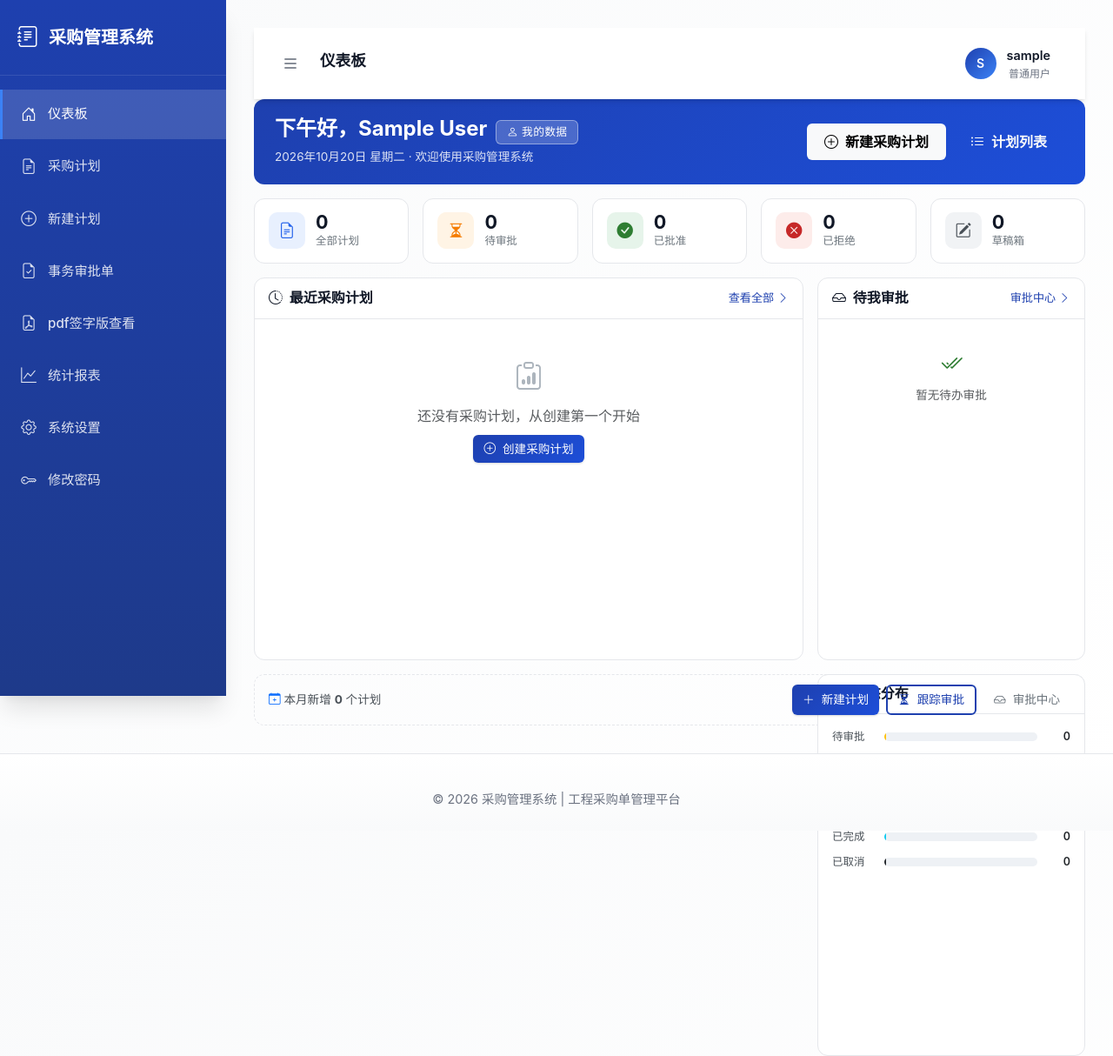
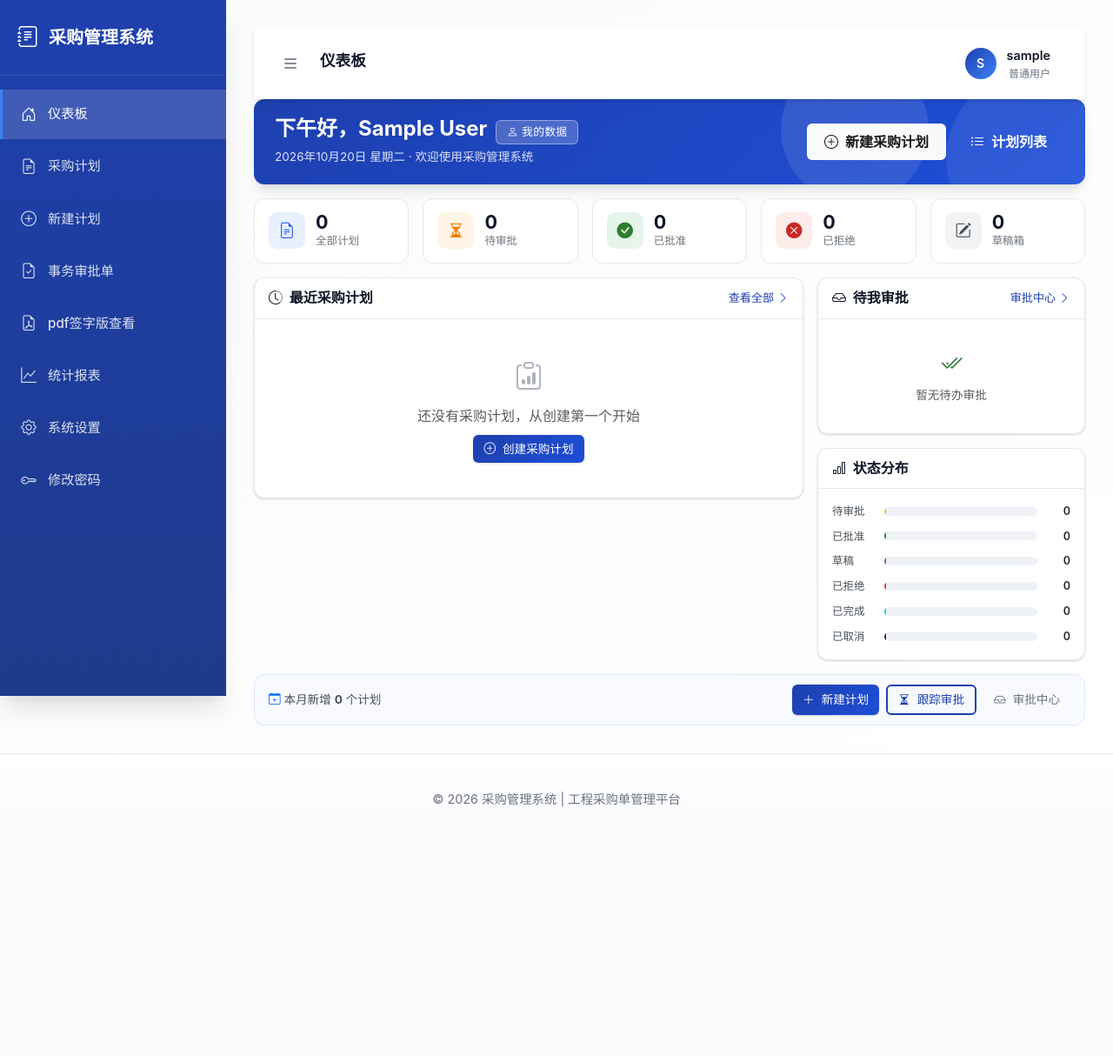
Before and after one commit to qianqianjie-999/procurement_v1.0, a Flask app: page / in a window 1280 px wide. Shown: the whole page at 87% size. After the commit the page ends 928 px from the top, so only its background shows below. Run offline with Flask 3, Linux system fonts and the light colour scheme; the visitor is signed in with stand-in values (Sample User, id 1); data comes from the database, SQL or seed files in the repository; data that the repository does not hold is empty; some libraries are stand-ins or nearby versions; some web fonts are replaced.

Commit message:
美化仪表板布局：修复右栏面板被拉伸错位，横幅加装饰与阴影
- dash-panel 移除 height:100%，状态分布紧贴待我审批下方，不再与摘要条错行
- 欢迎横幅加半透明圆形装饰和阴影，条形图加过渡动画
- 底部摘要条改浅蓝底色

Co-Authored-By: Claude Sonnet 4.6 noreply@anthropic.com

```diff
--- a/app/templates/main/dashboard.html
+++ b/app/templates/main/dashboard.html
@@ -8,6 +8,8 @@
 <style>
     /* 欢迎横幅 */
     .dash-hero {
+        position: relative;
+        overflow: hidden;
         background: linear-gradient(135deg, var(--primary-blue) 0%, var(--primary-blue-dark) 100%);
         border-radius: var(--radius-lg);
         color: #fff;
@@ -18,6 +20,29 @@
         align-items: center;
         flex-wrap: wrap;
         gap: 1rem;
+        box-shadow: var(--shadow-md);
+    }
+    .dash-hero::after {
+        content: '';
+        position: absolute;
+        right: 180px;
+        top: -50px;
+        width: 170px;
+        height: 170px;
+        border-radius: 50%;
+        background: rgba(255,255,255,.10);
+        pointer-events: none;
+    }
+    .dash-hero::before {
+        content: '';
+        position: absolute;
+        right: -40px;
+        bottom: -70px;
+        width: 200px;
+        height: 200px;
+        border-radius: 50%;
+        background: rgba(255,255,255,.08);
+        pointer-events: none;
     }
     .dash-hero h4 { margin: 0; font-weight: 700; }
     .dash-hero .hero-meta { opacity: .85; font-size: .85rem; margin-top: .25rem; }
@@ -62,7 +87,7 @@
         border: 1px solid var(--border-color);
         border-radius: var(--radius-lg);
         background: #fff;
-        height: 100%;
+        box-shadow: var(--shadow-sm);
     }
     .dash-panel .panel-head {
         padding: .8rem 1rem;
@@ -79,7 +104,7 @@
     .dist-row:last-child { margin-bottom: 0; }
     .dist-label { width: 52px; font-size: .78rem; color: #495057; flex-shrink: 0; }
     .dist-track { flex: 1; height: 10px; background: #eef1f5; border-radius: 5px; overflow: hidden; }
-    .dist-bar { height: 100%; border-radius: 5px; min-width: 2px; }
+    .dist-bar { height: 100%; border-radius: 5px; min-width: 2px; transition: width .4s ease; }
     .dist-count { width: 30px; text-align: right; font-size: .78rem; font-weight: 600; color: #212529; }
 
     /* 待办列表 */
@@ -98,7 +123,8 @@
 
     /* 底部摘要条 */
     .dash-summary {
-        border: 1px dashed var(--border-color);
+        background: #f8faff;
+        border: 1px solid #dbe7fb;
         border-radius: var(--radius-lg);
         padding: .7rem 1rem;
         display: flex;
```
